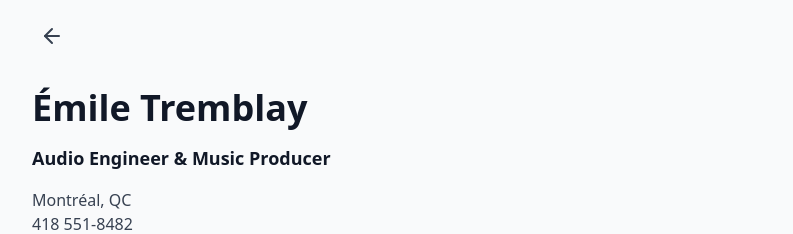
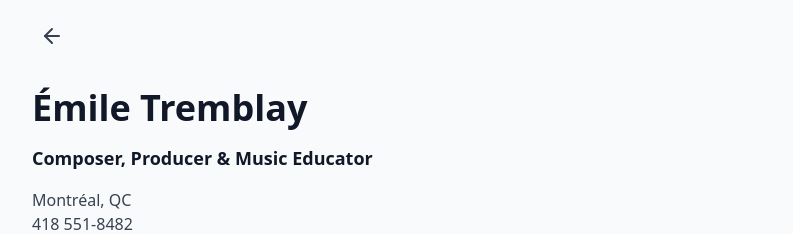
Before and after one commit to emiletremblay01/emiletremblay-portfolio, a Next.js app: page /resume-music in a window 1280 px wide. Shown: the top 234 px of the page, without its empty margins (240-1033 px from the left). Built offline with nearby package versions, Linux system fonts and the light colour scheme; what tailwindcss-debug-screens would draw is missing.

Commit message:
Update job title in ResumeMusic component

```diff
--- a/app/(routes)/resume-music/components/ResumeMusic.tsx
+++ b/app/(routes)/resume-music/components/ResumeMusic.tsx
@@ -192,7 +192,7 @@ export default function ResumeMusic() {
           Émile Tremblay
         </h1>
         <p className="text-lg font-semibold text-gray-900">
-          Audio Engineer & Music Producer
+          Composer, Producer & Music Educator
         </p>
         <p>
           Montréal, QC
```
